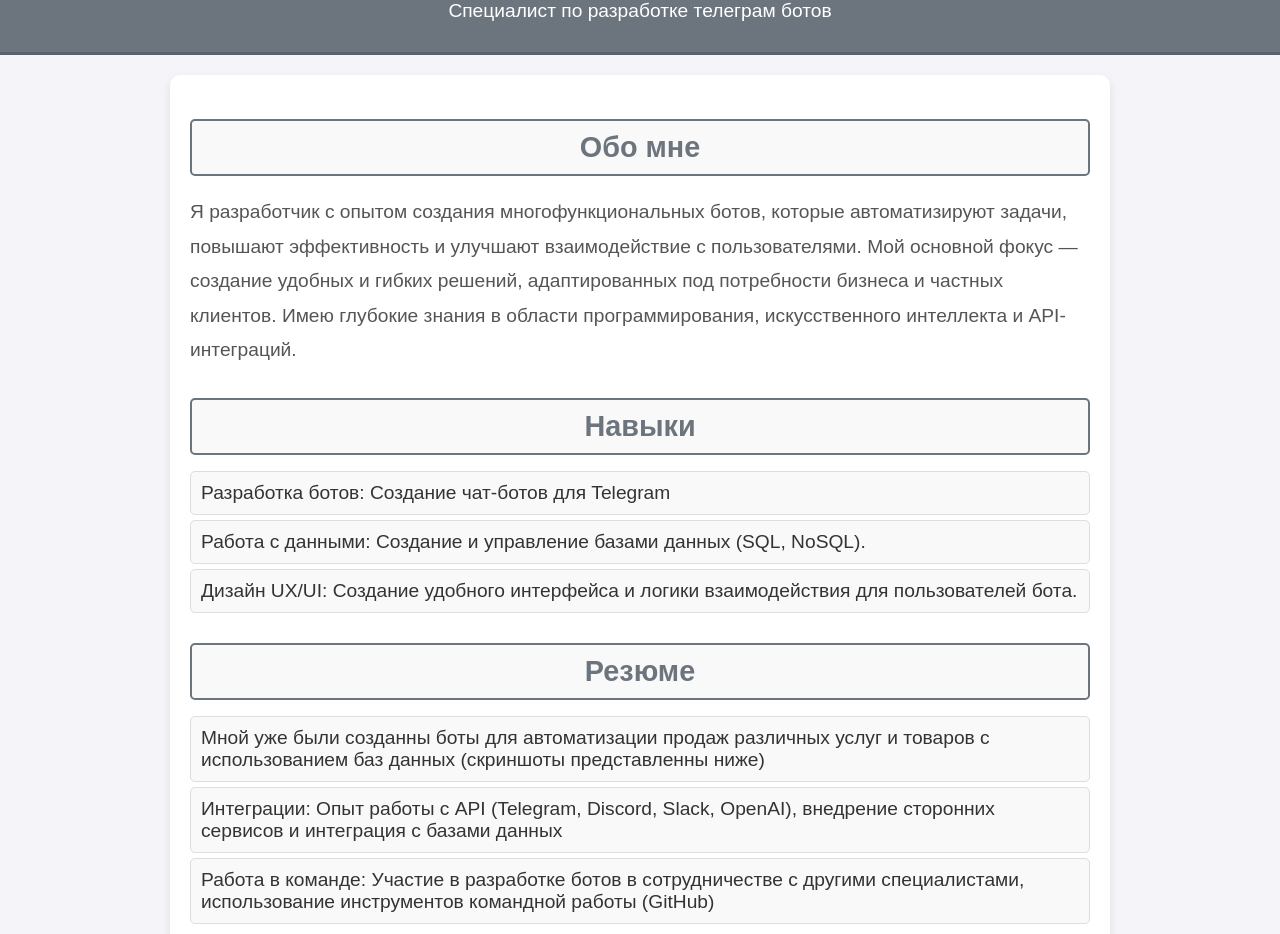
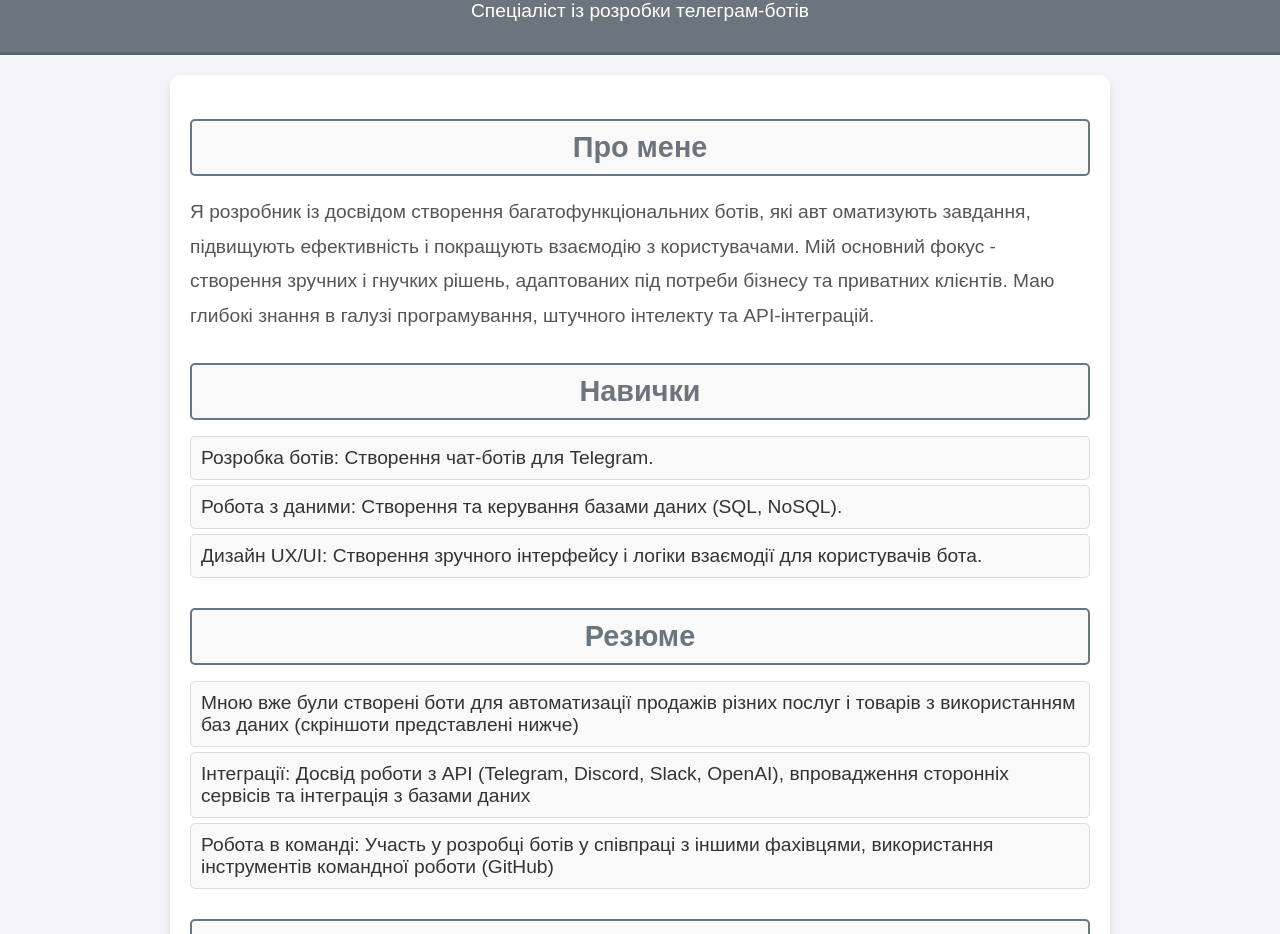
Before and after one commit to prggrt/-, a plain HTML site: page index.html in a window 1280 px wide. Shown: the part 75-1009 px from the top of the page. Drawn offline with Linux system fonts and the light colour scheme.

Commit message:
Update index.html

```diff
--- a/index.html
+++ b/index.html
@@ -3,37 +3,38 @@
 <head>
     <meta charset="UTF-8">
     <meta name="viewport" content="width=device-width, initial-scale=1.0">
-    <title>Пивоваров Никита</title>
+    <title>Пивоваров Микита</title>
     <link rel="stylesheet" href="style.css">
 </head>
 <body>
     <header>
-        <h1>Пивоваров Никита</h1>
-        <p>Специалист по разработке телеграм ботов</p>
+        <h1>Пивоваров Микита</h1>
+        <p>Спеціаліст із розробки телеграм-ботів</p>
     </header>
     <main>
         <section id="about">
-            <h2>Обо мне</h2>
-            <p>Я разработчик с опытом создания многофункциональных ботов, которые автоматизируют задачи, повышают эффективность и улучшают взаимодействие с пользователями. Мой основной фокус — создание удобных и гибких решений, адаптированных под потребности бизнеса и частных клиентов. Имею глубокие знания в области программирования, искусственного интеллекта и API-интеграций.</p>
+            <h2>Про мене</h2>
+            <p>Я розробник із досвідом створення багатофункціональних ботів, які авт
+оматизують завдання, підвищують ефективність і покращують взаємодію з користувачами. Мій основний фокус - створення зручних і гнучких рішень, адаптованих під потреби бізнесу та приватних клієнтів. Маю глибокі знання в галузі програмування, штучного інтелекту та API-інтеграцій.</p>
         </section>
         <section id="skills">
-            <h2>Навыки</h2>
+            <h2>Навички</h2>
             <ul>
-                <li>Разработка ботов: Создание чат-ботов для Telegram</li>
-                <li>Работа с данными: Создание и управление базами данных (SQL, NoSQL).</li>
-                <li>Дизайн UX/UI: Создание удобного интерфейса и логики взаимодействия для пользователей бота.</li>
+                <li>Розробка ботів: Створення чат-ботів для Telegram.</li>
+                <li>Робота з даними: Створення та керування базами даних (SQL, NoSQL).</li>
+                <li>Дизайн UX/UI: Створення зручного інтерфейсу і логіки взаємодії для користувачів бота.</li>
             </ul>
         </section>
         <section id="resume">
             <h2>Резюме</h2>
             <ul>
-                <li>Мной уже были созданны боты для автоматизации продаж различных услуг и товаров с использованием баз данных (скриншоты представленны ниже) </li>
-                <li>Интеграции: Опыт работы с API (Telegram, Discord, Slack, OpenAI), внедрение сторонних сервисов и интеграция с базами данных</li>
-                <li>Работа в команде: Участие в разработке ботов в сотрудничестве с другими специалистами, использование инструментов командной работы (GitHub)</li>
+                <li>Мною вже були створені боти для автоматизації продажів різних послуг і товарів з використанням баз даних (скріншоти представлені нижче)</li>
+                <li>Інтеграції: Досвід роботи з API (Telegram, Discord, Slack, OpenAI), впровадження сторонніх сервісів та інтеграція з базами даних</li>
+                <li>Робота в команді: Участь у розробці ботів у співпраці з іншими фахівцями, використання інструментів командної роботи (GitHub)</li>
             </ul>
         </section>
         <section id="portfolio">
-            <h2>Бот для продажи улслуг по созданию ботов</h2>
+            <h2>Бот для продажу послуг зі створення ботів</h2>
             <div class="portfolio-item">
                 <a href="site1/bot1.jpg" target="_blank">
                     <img src="site1/bot1.jpg" alt="Проект 1">
@@ -51,14 +52,14 @@
             </div>
         </section>
         <section id="contact">
-            <h2>Контакты</h2>
+            <h2>Контакти</h2>
             <p>Email: <a href="mailto:your.email@example.com">nikitapivovarov888@gmail.com</a></p>
             <p>Телефон: +380507664639</p>
             <p class="telegram">Телеграм: @axadxfz</p>
         </section>
     </main>
     <footer>
-        <p>&copy; Готов к сотруднечеству:)<footer>
+        <p>&copy; Готовий до співпраці:)<footer>
 </footer>
 
     </footer>
```
